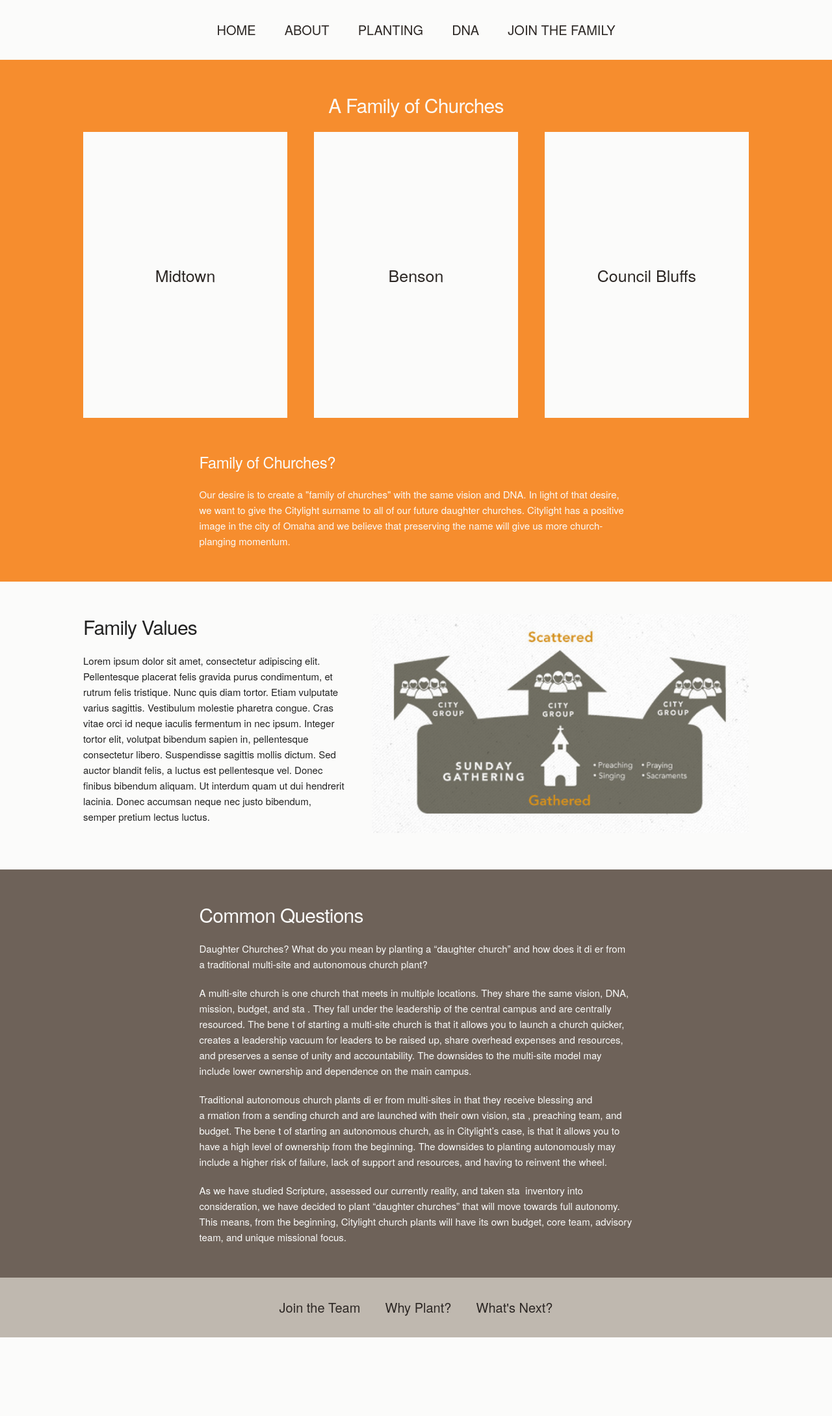
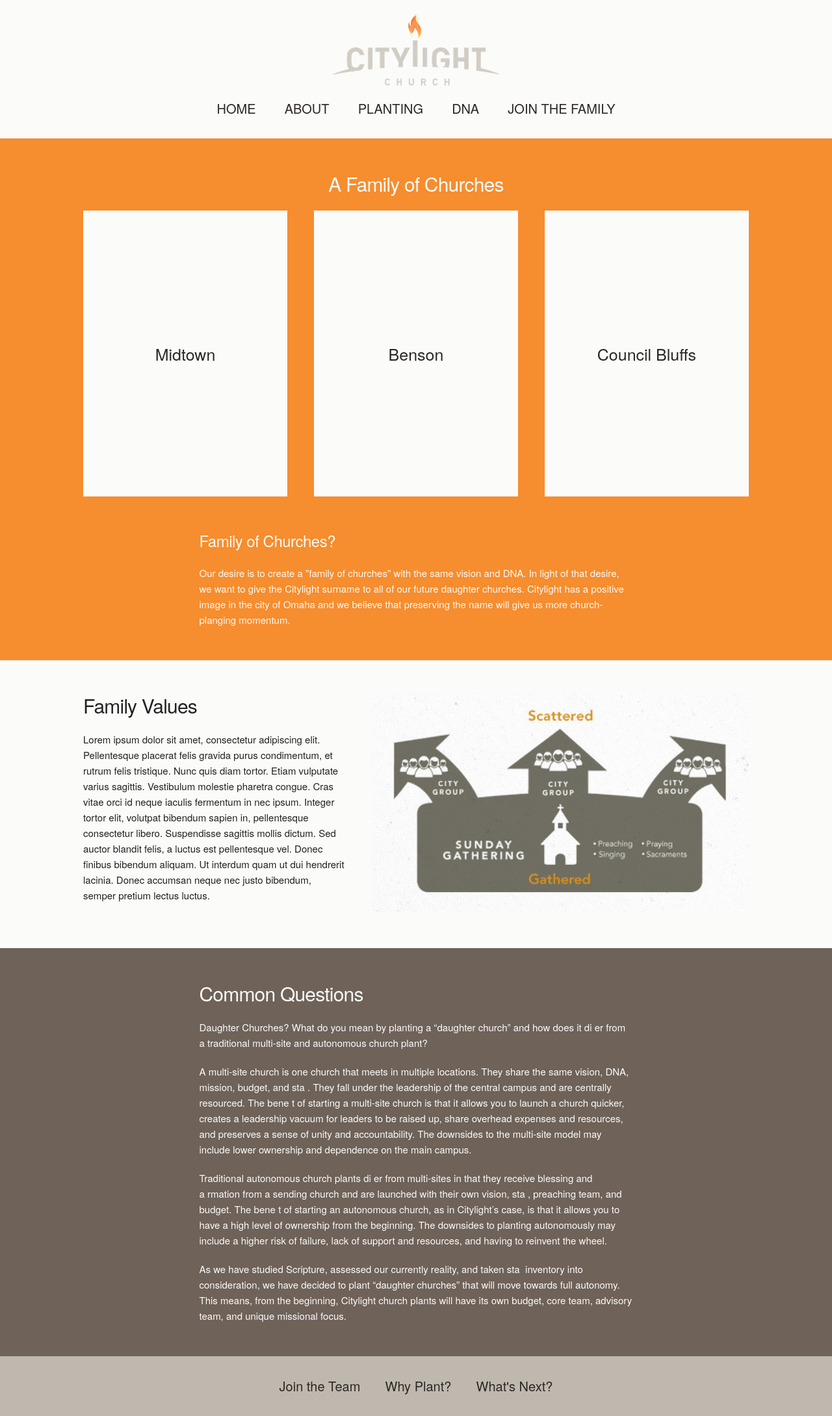
Before and after one commit to citylightomaha/citylightomaha.github.io, a Jekyll site: the page built from home.html, in a window 1280 px wide. Shown: the whole page at 65% size. Built offline with Jekyll 4.4.1, drawn with Linux system fonts in a browser that asks for light colours; before the commit the page ends 2058 px from its top, so only the background shows below that.

Commit message:
Update header with logo

```diff
--- a/_includes/footer.html
+++ b/_includes/footer.html
@@ -1,7 +1,7 @@
 <footer>
     <ul>
-        <li><a href="#">Join the Team</a></li>
-        <li><a href="#">Why Plant?</a></li>
-        <li><a href="#">What's Next?</a></li>
+        <a href="#"><li>Join the Team</li></a>
+        <a href="#"><li>Why Plant?</li></a>
+        <a href="#"><li>What's Next?</li></a>
     </ul>
 </footer>
--- a/_includes/nav.html
+++ b/_includes/nav.html
@@ -1,9 +1,12 @@
 <nav>
+    <a href="/" class="nav-logo">
+        <img src="/assets/images/logo.png" />
+    </a>
     <ul>
-        <li><a href="/">Home</a></li>
-        <li><a href="/about">About</a></li>
-        <li><a href="/planting">Planting</a></li>
-        <li><a href="/dna">DNA</a></li>
-        <li><a href="/join">Join the Family</a></li>
+        <a href="/"><li>Home</li></a>
+        <a href="/about"><li>About</li></a>
+        <a href="/planting"><li>Planting</li></a>
+        <a href="/dna"><li>DNA</li>
+        <a href="/join"><li>Join the Family</li></a>
     </ul>
 </nav>
--- a/_sass/partials/_footer.scss
+++ b/_sass/partials/_footer.scss
@@ -16,18 +16,18 @@
     margin: 0 0.5rem;
     padding: 1.2rem;
     border-radius: 5px;
-
-    &:hover {
-      background-color: lighten($medium-grey, 4%);
-
-      a {
-        color: lighten($shade, 10%);
-      }
-    }
   }
 
   a {
     color: $shade;
     text-decoration: none;
+
+    &:hover {
+      color: lighten($shade, 10%);
+
+      li {
+        background-color: lighten($medium-grey, 4%);
+      }
+    }
   }
 }
--- a/_sass/partials/_nav.scss
+++ b/_sass/partials/_nav.scss
@@ -1,7 +1,17 @@
 nav {
+  .nav-logo {
+    display: block;
+    margin-top: 1.5rem;
+    text-align: center;
+  }
+
+  img {
+    height: 12rem;
+  }
+
   ul {
     list-style: none;
-    margin: 3rem 0;
+    margin: 1rem 0 3rem;
     text-align: center;
   }
 
@@ -13,19 +23,19 @@
     margin: 0 0.5rem;
     padding: 1.5rem;
     border-radius: 5px;
-
-    &:hover {
-      background-color: darken($tint, 4%);
-
-      a {
-        color: lighten($shade, 10%);
-      }
-    }
   }
 
   a {
     color: $shade;
     text-decoration: none;
     text-transform: uppercase;
+
+    &:hover {
+      color: lighten($shade, 10%);
+
+      li {
+        background-color: darken($tint, 4%);
+      }
+    }
   }
 }
```
Also changed, not shown: assets/images/logo.png (added).
